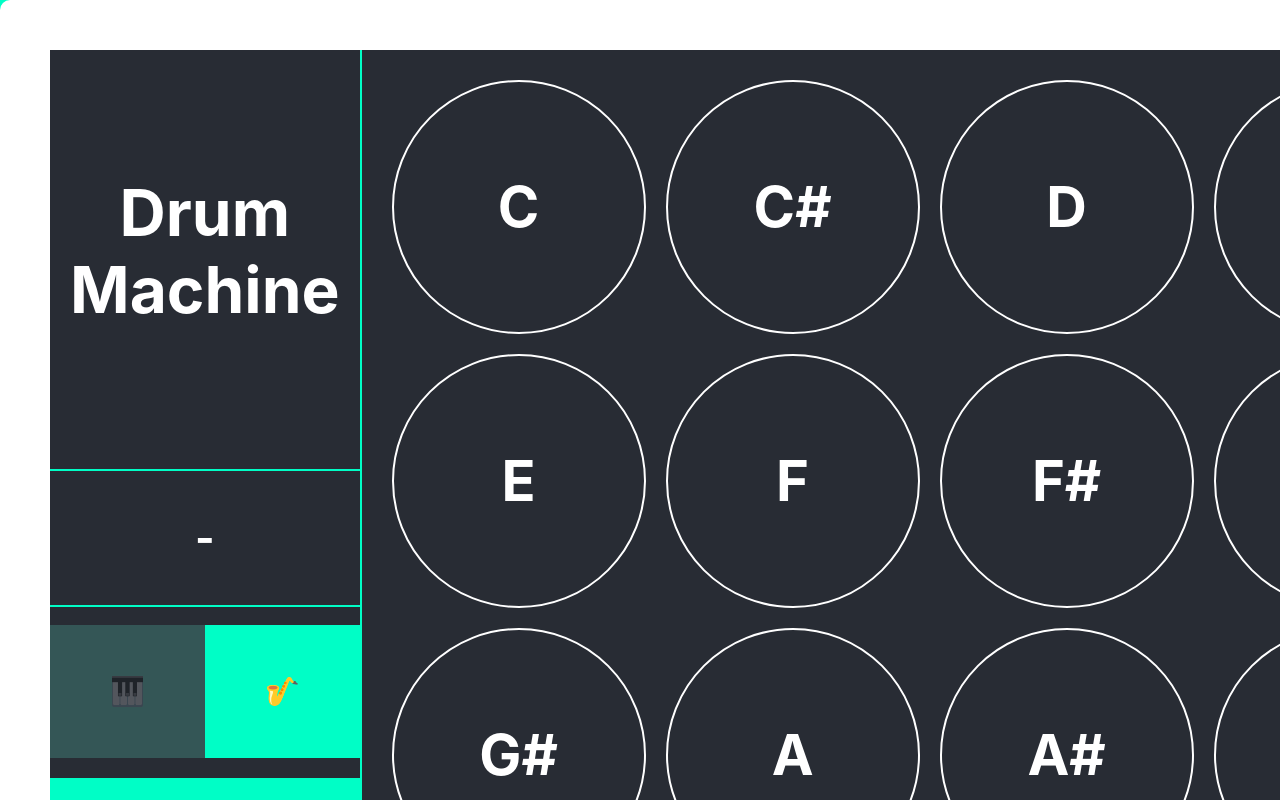
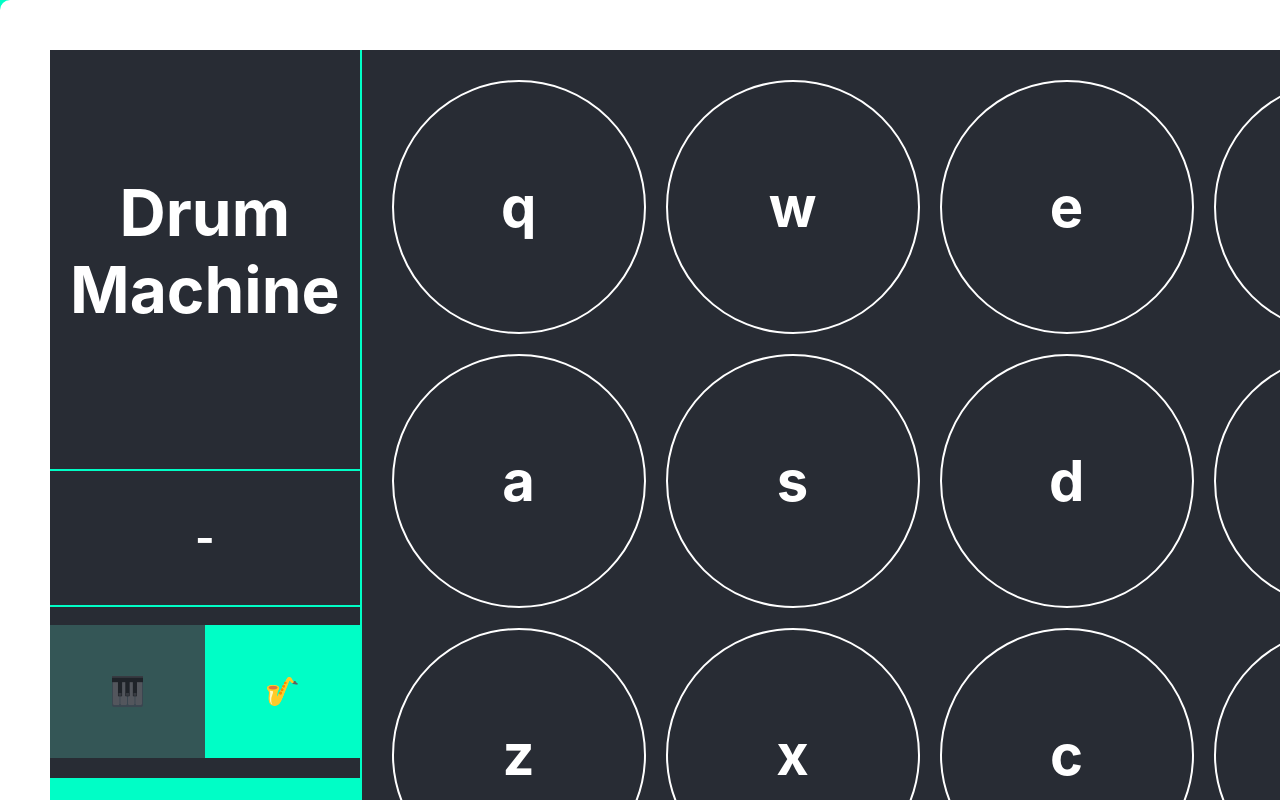
Before and after one commit to MattLdwig/100-days-of-code-R2, a React (Create React App) app in the folder 02-drum-machine/: page / in a window 1280 px wide. Shown: the top 800 px of the page. Built offline with nearby package versions, Linux system fonts and the light colour scheme.

Commit message:
feat($chore): Drum Machine - Event Listener implementation (Pad) - App State refactoring (switch to arrays) - Use map to display Pad

```diff
--- a/02-drum-machine/src/App.js
+++ b/02-drum-machine/src/App.js
@@ -23,83 +23,91 @@ class App extends Component {
     super();
 
     this.displayKeyBind = this.displayKeyBind.bind(this);
-    this.handleKey = this.handleKey.bind(this);
+    this.playSound = this.playSound.bind(this);
 
     this.state = {
       keyPush: {
         key: '-',
         noteToPlay: ''
       },
-      soundsBank: {
-        keyC: {
+      soundsBank: [
+        {
           note: 'C',
           keyCode: 81,
-          sound: C
+          sound: C,
+          keyPad: 'q'
         },
-        keyCs: {
+        {
           note: 'C#',
           keyCode: 87,
-          sound: C_sharp
+          sound: C_sharp,
+          keyPad: 'w'
         },
-        keyD: {
+        {
           note: 'D',
           keyCode: 69,
-          sound: D
+          sound: D,
+          keyPad: 'e'
         },
-        keyDs: {
+        {
           note: 'D#',
           keyCode: 82,
-          sound: D_sharp
+          sound: D_sharp,
+          keyPad: 'r'
         },
-        keyE: {
+        {
           note: 'E',
           keyCode: 65,
-          sound: E
+          sound: E,
+          keyPad: 'a'
         },
-        keyF: {
+        {
           note: 'F',
           keyCode: 83,
-          sound: F
+          sound: F,
+          keyPad: 's'
         },
-        keyFs: {
+        {
           note: 'F#',
           keyCode: 68,
-          sound: F_sharp
+          sound: F_sharp,
+          keyPad: 'd'
         },
-        keyG: {
+        {
           note: 'G',
           keyCode: 70,
-          sound: G
+          sound: G,
+          keyPad: 'f'
         },
-        keyGs: {
+        {
           note: 'G#',
           keyCode: 90,
-          sound: G_sharp
+          sound: G_sharp,
+          keyPad: 'z'
         },
-        keyA: {
+        {
           note: 'A',
           keyCode: 88,
-          sound: A
+          sound: A,
+          keyPad: 'x'
         },
-        keyAs: {
+        {
           note: 'A#',
           keyCode: 67,
-          sound: A_sharp
+          sound: A_sharp,
+          keyPad: 'c'
         },
-        keyB: {
+        {
           note: 'B',
           keyCode: 86,
-          sound: B
+          sound: B,
+          keyPad: 'v'
         }
-      }
+      ]
     }
   }
 
-  componentDidMount() {
-    document.addEventListener('keydown', this.handleKey);
-  }
-
-  handleKey() {
+  playSound() {
     const audio = new Audio(this.state.keyPush.noteToPlay);
     audio.currentTime = 0;
     audio.play()
@@ -107,10 +115,8 @@ class App extends Component {
 
 
   displayKeyBind(callback) {
-    this.setState({
-      keyPush: callback
-    }, () => {
-      this.handleKey();
+    this.setState({ keyPush: callback}, () => {
+        this.playSound();
     })
   }
 
--- a/02-drum-machine/src/components/Pad.js
+++ b/02-drum-machine/src/components/Pad.js
@@ -5,6 +5,16 @@ class Pad extends React.Component {
         super();
         this.handleBind = this.handleBind.bind(this);
 
+    }
+
+    componentDidMount() {
+        document.addEventListener('keydown', this.checkKey);
+    }
+
+    checkKey = event => {
+        if(event.keyCode === this.props.soundsBank.keyCode) {
+            this.handleBind(this);
+        }
     }
 
     handleBind = event => {
@@ -18,7 +28,7 @@ class Pad extends React.Component {
     render() {
         return(
             <div className="Pad" onClick={this.handleBind}>
-            <h3>{this.props.soundsBank.note}</h3>
+            <h3>{this.props.soundsBank.keyPad}</h3>
             </div>
         );
     }
--- a/02-drum-machine/src/components/PadContainer.js
+++ b/02-drum-machine/src/components/PadContainer.js
@@ -19,20 +19,12 @@ class PadContainer extends React.Component {
     }
 
     render() {
+        const sounds = this.props.soundsBank;
         return(
             <div className="PadContainer" style={this.state.PadContainerStyle}>
-                <Pad displayKeyBind={this.props.displayKeyBind} soundsBank={this.props.soundsBank.keyC}/>
-                <Pad displayKeyBind={this.props.displayKeyBind} soundsBank={this.props.soundsBank.keyCs}/>
-                <Pad displayKeyBind={this.props.displayKeyBind} soundsBank={this.props.soundsBank.keyD}/>
-                <Pad displayKeyBind={this.props.displayKeyBind} soundsBank={this.props.soundsBank.keyDs}/>
-                <Pad displayKeyBind={this.props.displayKeyBind} soundsBank={this.props.soundsBank.keyE}/>
-                <Pad displayKeyBind={this.props.displayKeyBind} soundsBank={this.props.soundsBank.keyF}/>
-                <Pad displayKeyBind={this.props.displayKeyBind} soundsBank={this.props.soundsBank.keyFs}/>
-                <Pad displayKeyBind={this.props.displayKeyBind} soundsBank={this.props.soundsBank.keyG}/>
-                <Pad displayKeyBind={this.props.displayKeyBind} soundsBank={this.props.soundsBank.keyGs}/>
-                <Pad displayKeyBind={this.props.displayKeyBind} soundsBank={this.props.soundsBank.keyA}/>
-                <Pad displayKeyBind={this.props.displayKeyBind} soundsBank={this.props.soundsBank.keyAs}/>
-                <Pad displayKeyBind={this.props.displayKeyBind} soundsBank={this.props.soundsBank.keyB}/>
+                {sounds.map((sound) =>
+                    <Pad key={sound.keyCode} displayKeyBind={this.props.displayKeyBind} soundsBank={sound} />
+                )}
             </div>
         );
     }
```
